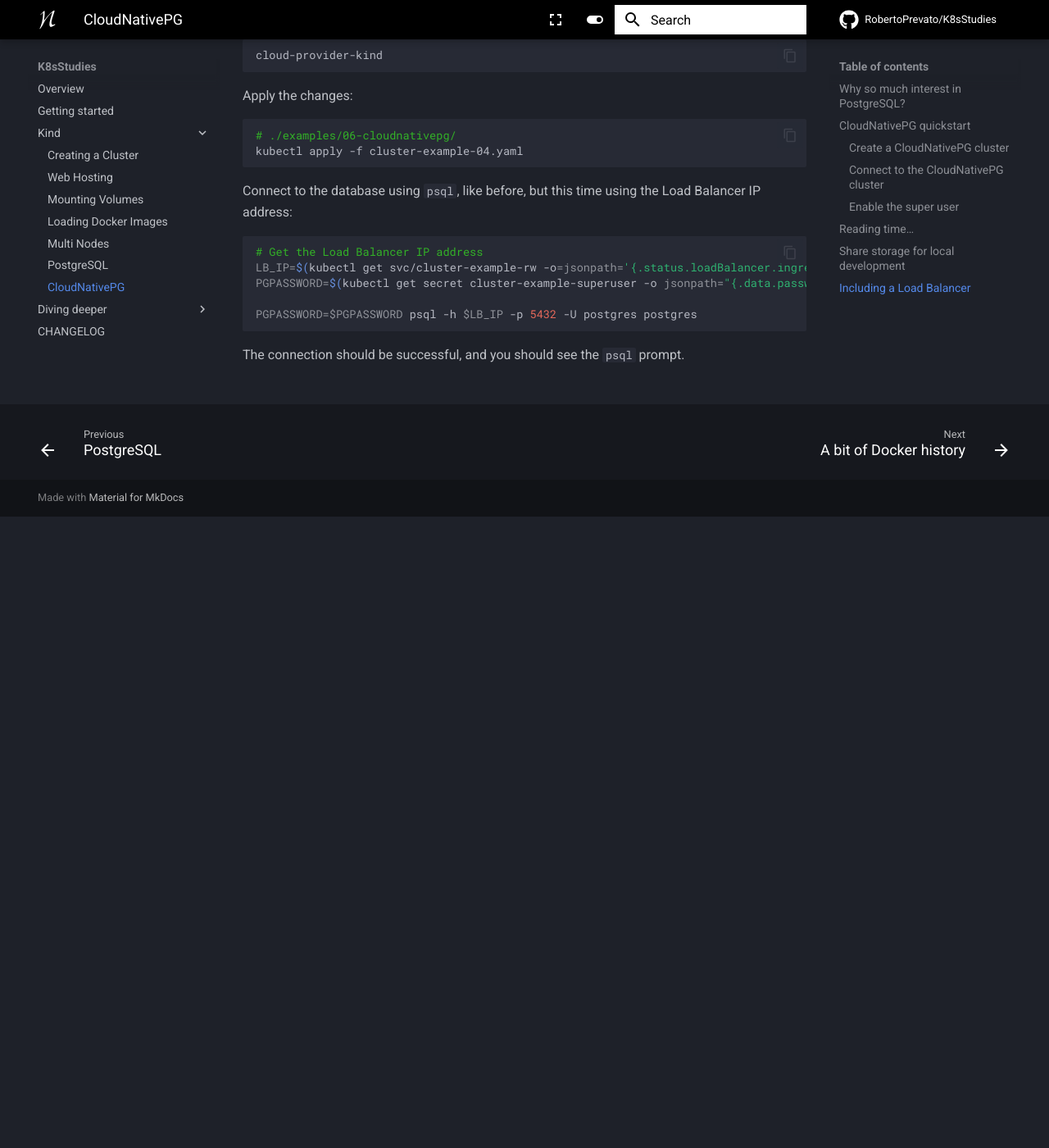
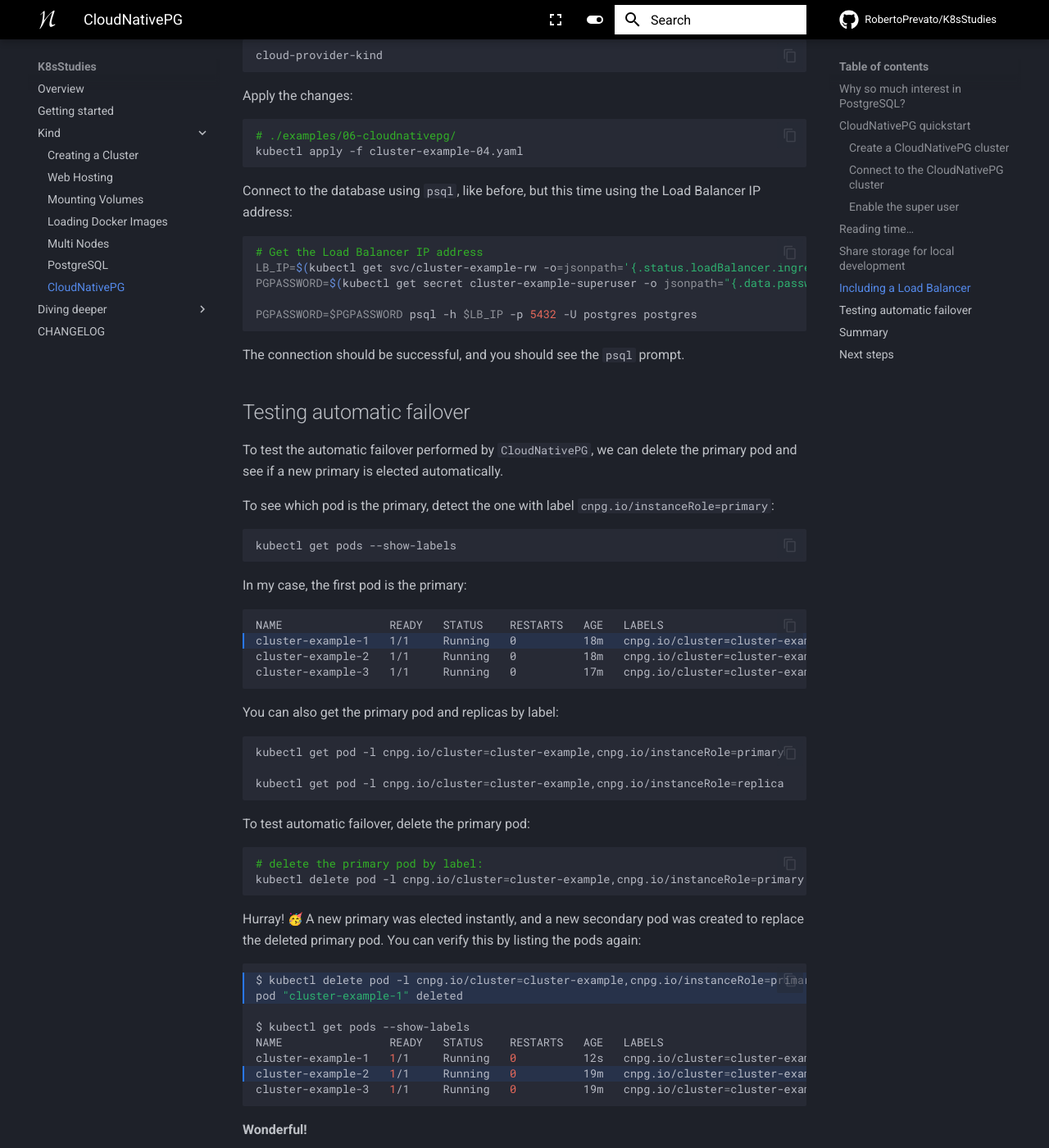
Before and after one commit to RobertoPrevato/K8sStudies, an MkDocs documentation site: the page built from docs/kind/cloudnativepg.md, in a window 1280 px wide and 1400 px high, scrolled down 7944 px. Shown: the whole window at 82% size. Built offline with MkDocs 1.6.1 and Material for MkDocs 9.7.7, drawn with Linux system fonts in a browser that asks for light colours; emoji names are drawn with the system emoji font; comment, search, counter and statistics services are not loaded; before the commit the page ends 8574 px from its top, so only the background shows below that; some of the changed text lies outside the part shown.

Commit message:
Update cloudnativepg.md

````diff
--- a/docs/kind/cloudnativepg.md
+++ b/docs/kind/cloudnativepg.md
@@ -417,3 +417,69 @@
 ```
 
 The connection should be successful, and you should see the `psql` prompt.
+
+## Testing automatic failover
+
+To test the automatic failover performed by `CloudNativePG`, we can delete the
+primary pod and see if a new primary is elected automatically.
+
+To see which pod is the primary, detect the one with label `cnpg.io/instanceRole=primary`:
+
+```bash
+kubectl get pods --show-labels
+```
+
+In my case, the first pod is the primary:
+
+``` {hl_lines="2"}
+NAME                READY   STATUS    RESTARTS   AGE   LABELS
+cluster-example-1   1/1     Running   0          18m   cnpg.io/cluster=cluster-example,cnpg.io/instanceName=cluster-example-1,cnpg.io/instanceRole=primary,cnpg.io/podRole=instance,role=primary
+cluster-example-2   1/1     Running   0          18m   cnpg.io/cluster=cluster-example,cnpg.io/instanceName=cluster-example-2,cnpg.io/instanceRole=replica,cnpg.io/podRole=instance,role=replica
+cluster-example-3   1/1     Running   0          17m   cnpg.io/cluster=cluster-example,cnpg.io/instanceName=cluster-example-3,cnpg.io/instanceRole=replica,cnpg.io/podRole=instance,role=replica
+```
+
+You can also get the primary pod and replicas by label:
+
+```bash
+kubectl get pod -l cnpg.io/cluster=cluster-example,cnpg.io/instanceRole=primary
+
+kubectl get pod -l cnpg.io/cluster=cluster-example,cnpg.io/instanceRole=replica
+```
+
+To test automatic failover, delete the primary pod:
+
+```bash
+# delete the primary pod by label:
+kubectl delete pod -l cnpg.io/cluster=cluster-example,cnpg.io/instanceRole=primary
+```
+
+Hurray! :partying_face: A new primary was elected instantly, and a new secondary pod was created
+to replace the deleted primary pod. You can verify this by listing the pods again:
+
+```bash {hl_lines="1-2 7"}
+$ kubectl delete pod -l cnpg.io/cluster=cluster-example,cnpg.io/instanceRole=primary
+pod "cluster-example-1" deleted
+
+$ kubectl get pods --show-labels
+NAME                READY   STATUS    RESTARTS   AGE   LABELS
+cluster-example-1   1/1     Running   0          12s   cnpg.io/cluster=cluster-example,cnpg.io/instanceName=cluster-example-1,cnpg.io/instanceRole=replica,cnpg.io/podRole=instance,role=replica
+cluster-example-2   1/1     Running   0          19m   cnpg.io/cluster=cluster-example,cnpg.io/instanceName=cluster-example-2,cnpg.io/instanceRole=primary,cnpg.io/podRole=instance,role=primary
+cluster-example-3   1/1     Running   0          19m   cnpg.io/cluster=cluster-example,cnpg.io/instanceName=cluster-example-3,cnpg.io/instanceRole=replica,cnpg.io/podRole=instance,role=replica
+```
+
+**Wonderful!**
+
+## Summary
+
+In this exercise, I learned how to create a PostgreSQL cluster using
+[CloudNativePG](https://cloudnative-pg.io/), a Kubernetes Operator for managing
+PostgreSQL clusters in Kubernetes. I practiced creating a cluster, connecting
+to it using `psql`, and enabling the super user. I also learned how to share
+storage for local development using Kind, and how to include a Load Balancer
+to connect to the database from outside the cluster. Finally, I tested the
+automatic failover feature by deleting the primary pod and verifying that a new
+primary was elected automatically.
+
+## Next steps
+
+…
````
